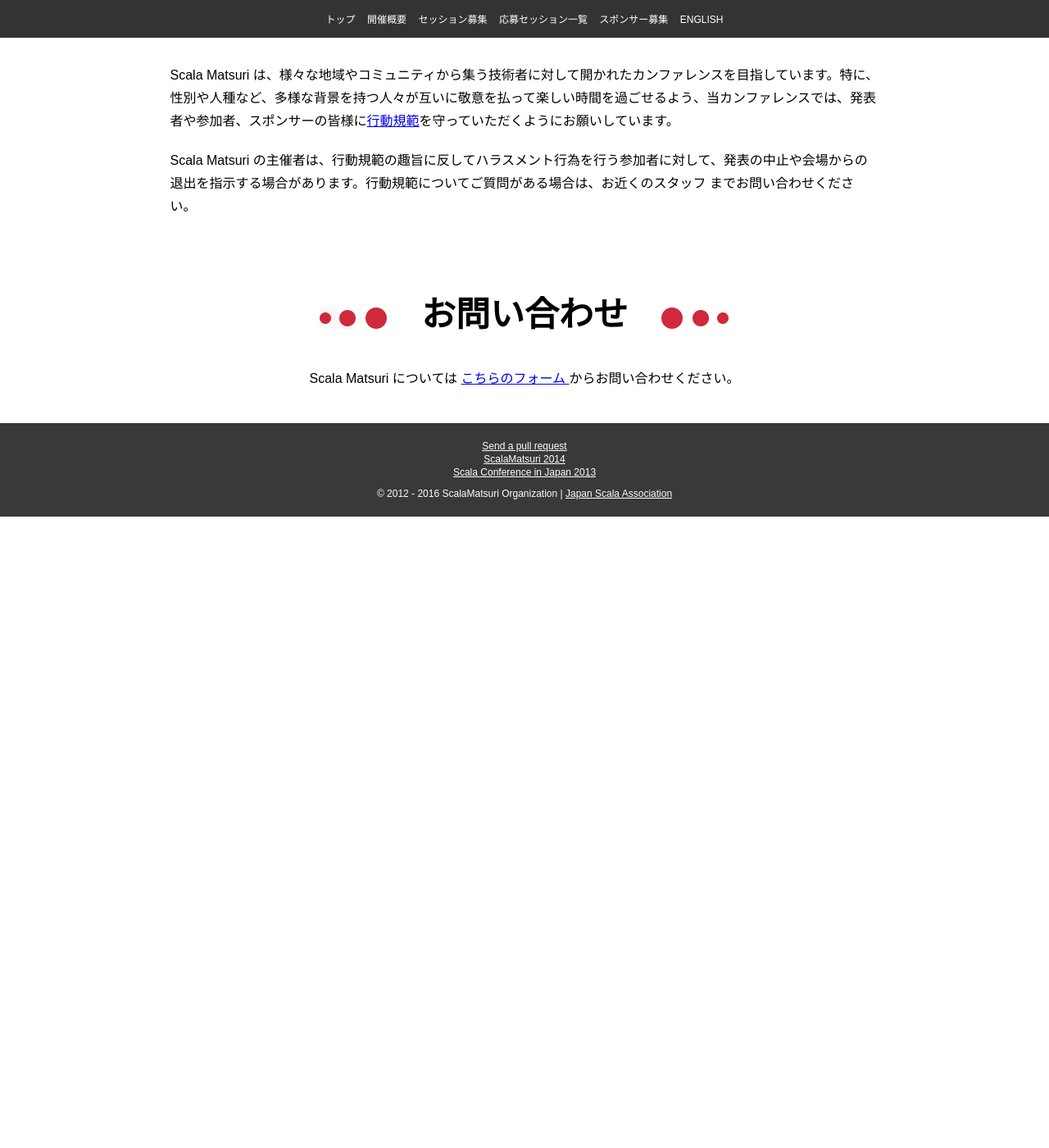
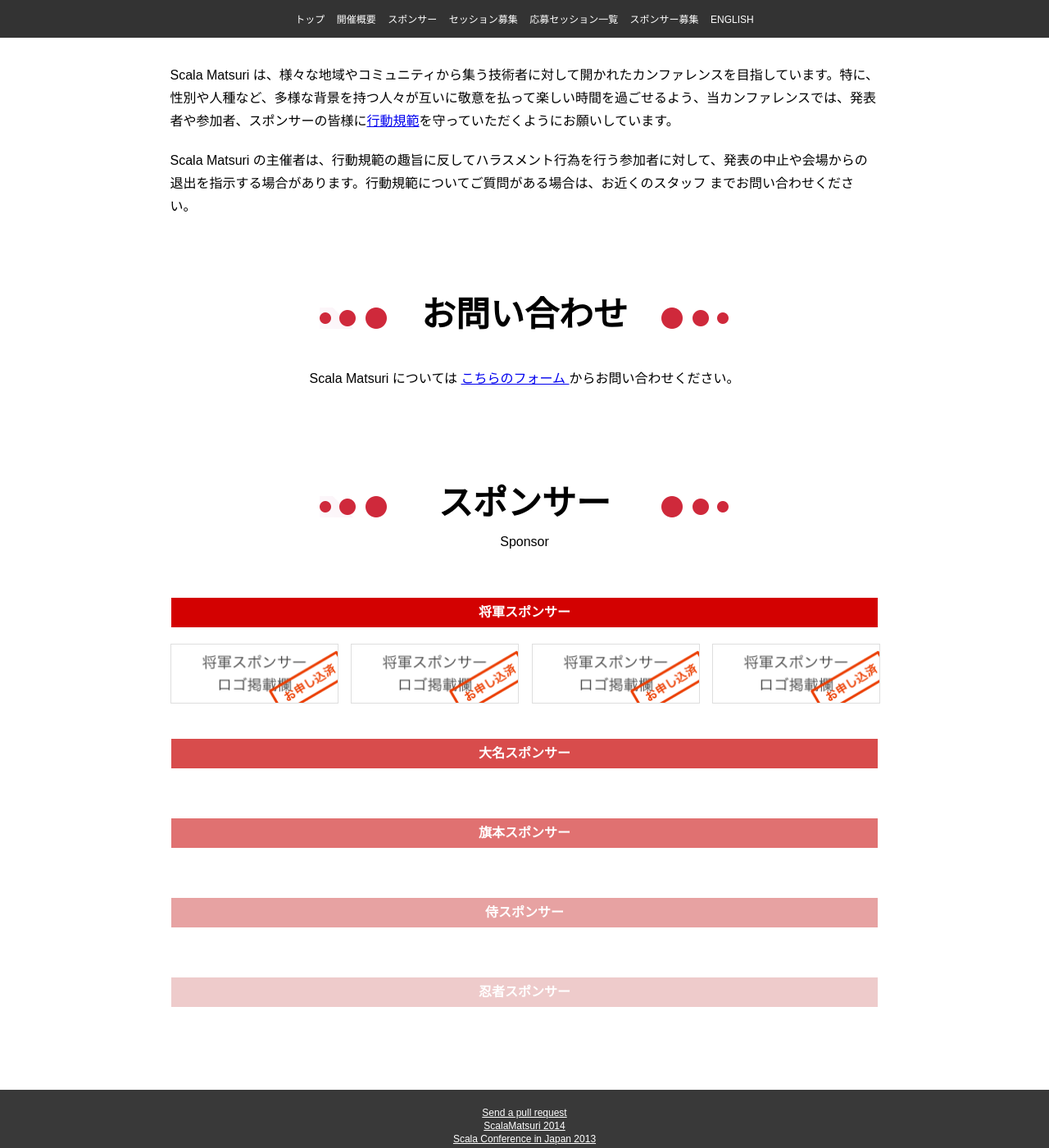
Before and after one commit to scalajp/2016.scalamatsuri.org, a Jekyll site: the page built from index.html, in a window 1280 px wide and 1400 px high, scrolled down 1906 px. Shown: the whole window at 82% size. Built offline with Jekyll 4.4.1, drawn with Linux system fonts in a browser that asks for light colours; a script that is not in the unit is left out; comment, search, counter and statistics services are not loaded; before the commit the page ends 2536 px from its top, so only the background shows below that.

Commit message:
Show all sponsors (Japanese)
Fixes #107

```diff
--- a/_data/nav_ja.yml
+++ b/_data/nav_ja.yml
@@ -8,8 +8,8 @@
 #   title: プログラム
 # - href: "/#inq"
 #   title: お申込み
-# - href: "/#sp"
-#   title: スポンサー
+- href: "/#sp"
+  title: スポンサー
 - href: "/ja/cfp/"
   title: セッション募集
 - href: "/ja/candidates/"
--- a/index.html
+++ b/index.html
@@ -821,7 +821,6 @@ layout: null
 			</div>
 		</section>
 
-<!--
 		<section class="sectionStyle7" id="sp">
 			<header class="sectionHeadArea">
 				<h2 class="clearfix">
@@ -833,53 +832,47 @@ layout: null
 			</header>
 			<div class="sectionStyle7Inner">
 				<article class="spBox">
-					<h3 class="ttlspBox1">Venue Sponsor</h3>
+					<h3 class="ttlspBox1">将軍スポンサー</h3>
 					<ul class="clearfix">
-						<li><a href="#"><img src="img/common/sp_logo1.png" alt="" /></a></li>
-						<li><a href="#"><img src="img/common/sp_logo2.png" alt="" /></a></li>
-						<li><a href="#"><img src="img/common/sp_logo3.png" alt="" /></a></li>
-						<li><a href="#"><img src="img/common/sp_logo4.png" alt="" /></a></li>
+						{% for logo in site.data.logos.shogun %}
+						<li><a href="{{ logo.href }}"><img src="{{ logo.img }}" alt="{{ logo.title }}" /></a></li>
+						{% endfor %}
 					</ul>
 				</article>
 				<article class="spBox">
-					<h3 class="ttlspBox1 spLv2">Platinum Sponsor</h3>
+					<h3 class="ttlspBox1 spLv2">大名スポンサー</h3>
 					<ul class="clearfix">
-						<li><a href="#"><img src="img/common/sp_logo1.png" alt="" /></a></li>
-						<li><a href="#"><img src="img/common/sp_logo2.png" alt="" /></a></li>
-						<li><a href="#"><img src="img/common/sp_logo3.png" alt="" /></a></li>
-						<li><a href="#"><img src="img/common/sp_logo4.png" alt="" /></a></li>
+						{% for logo in site.data.logos.daimyo %}
+						<li><a href="{{ logo.href }}"><img src="{{ logo.img }}" alt="{{ logo.title }}" /></a></li>
+						{% endfor %}
 					</ul>
 				</article>
 				<article class="spBox">
-					<h3 class="ttlspBox1 spLv3">Gold Sponsor</h3>
+					<h3 class="ttlspBox1 spLv3">旗本スポンサー</h3>
 					<ul class="clearfix">
-						<li><a href="#"><img src="img/common/sp_logo1.png" alt="" /></a></li>
-						<li><a href="#"><img src="img/common/sp_logo2.png" alt="" /></a></li>
-						<li><a href="#"><img src="img/common/sp_logo3.png" alt="" /></a></li>
-						<li><a href="#"><img src="img/common/sp_logo4.png" alt="" /></a></li>
+						{% for logo in site.data.logos.hatamoto %}
+						<li><a href="{{ logo.href }}"><img src="{{ logo.img }}" alt="{{ logo.title }}" /></a></li>
+						{% endfor %}
 					</ul>
 				</article>
 				<article class="spBox">
-					<h3 class="ttlspBox1 spLv4">Silver Sponsor</h3>
+					<h3 class="ttlspBox1 spLv4">侍スポンサー</h3>
 					<ul class="clearfix">
-						<li><a href="#"><img src="img/common/sp_logo1.png" alt="" /></a></li>
-						<li><a href="#"><img src="img/common/sp_logo2.png" alt="" /></a></li>
-						<li><a href="#"><img src="img/common/sp_logo3.png" alt="" /></a></li>
-						<li><a href="#"><img src="img/common/sp_logo4.png" alt="" /></a></li>
+						{% for logo in site.data.logos.samurai %}
+						<li><a href="{{ logo.href }}"><img src="{{ logo.img }}" alt="{{ logo.title }}" /></a></li>
+						{% endfor %}
 					</ul>
 				</article>
 				<article class="spBox">
-					<h3 class="ttlspBox1 spLv5">Patron Sponsor</h3>
+					<h3 class="ttlspBox1 spLv5">忍者スポンサー</h3>
 					<ul class="clearfix">
-						<li><a href="#"><img src="img/common/sp_logo1.png" alt="" /></a></li>
-						<li><a href="#"><img src="img/common/sp_logo2.png" alt="" /></a></li>
-						<li><a href="#"><img src="img/common/sp_logo3.png" alt="" /></a></li>
-						<li><a href="#"><img src="img/common/sp_logo4.png" alt="" /></a></li>
+						{% for logo in site.data.logos.ninja %}
+						<li><a href="{{ logo.href }}"><img src="{{ logo.img }}" alt="{{ logo.title }}" /></a></li>
+						{% endfor %}
 					</ul>
 				</article>
 			</div>
 		</section>
--->
 
 	{% include footer.html %}
 
```
